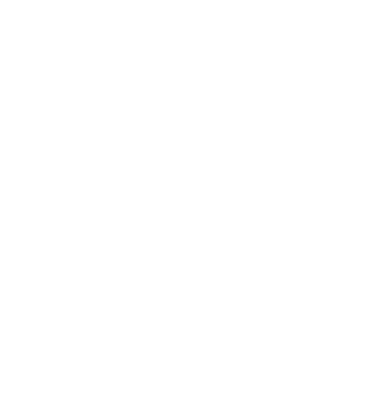
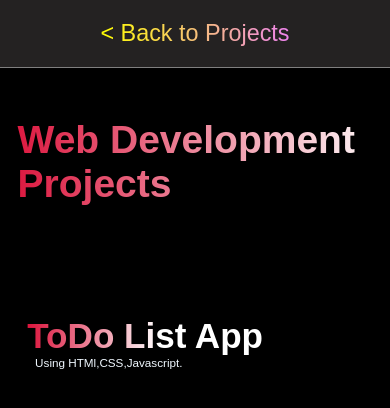
Before and after one commit to tnmyk/tanmaykachroo, a plain HTML site: page projects/webdev.html in a window 390 px wide. Drawn offline with Linux system fonts and the light colour scheme.

Commit message:
NEW project

```diff
--- a/projects/webdev.html
+++ b/projects/webdev.html
@@ -5,8 +5,21 @@
     <meta http-equiv="X-UA-Compatible" content="IE=edge">
     <meta name="viewport" content="width=device-width, initial-scale=1.0">
     <title>Web Development Projects</title>
+    <link rel="stylesheet" href="../styles.css">
 </head>
-<body>
+<body class="web-page">
+      <div onclick="location.href='../projects.html';" class="back-to-home">
+      <span>  < Back to Projects </span>
+      </div>
+    <h1>Web Development Projects</h1>
+    <div class="web-flex">
+      <div onclick="location.href='projects/webdev.html';" class="web-list-item">
+      <h4>ToDo List App</h4>
+      <p>Using HTMl,CSS,Javascript.</p>
+    </div>
 
-</body>
+    </div>
+
+    </div>
+  </body>
 </html>
--- a/styles.css
+++ b/styles.css
@@ -430,8 +430,45 @@ footer:hover{
   -webkit-text-fill-color: transparent;
   transition: 0.7s;
 }
-
-
+.web-page{
+  color: aliceblue;
+  background-color: black;
+  font-size: 3.5vh;
+  height: 100vh;
+}
+.web-page h1{
+  padding: 6vh 2.5vw 1vh 2.5vw;
+  background: linear-gradient(to right, crimson, white);
+  -webkit-background-clip: text;
+  -webkit-text-fill-color: transparent;
+}
+.web-flex{
+  display: flex;
+  flex-direction: column;
+  min-height: 60.5vh;
+}
+.web-list-item p{
+    transition: 0.7s;
+  font-size:1.1vw;
+}
+.web-list-item{
+    width: 68vw;
+    margin: 12vh 0vw 0vh 7vw;
+    cursor: pointer;
+}
+.web-list-item h4{
+  font-size: 3vw;
+   background: linear-gradient(to right, crimson, white,white);
+  -webkit-background-clip: text;
+  -webkit-text-fill-color: transparent;
+  transition: 0.7s;
+}
+.web-list-item:hover h4{
+  transform:translateX(18%);
+}
+.web-list-item:hover p{
+  transform:translateX(28%);
+}
 
 
 
@@ -556,5 +593,22 @@ footer:hover{
   }
   #arrow-img img {
   height: 7vh;
+  }
+  .web-page h1{
+    font-size: 10vw;
+    margin-left: 2vw;
+  }
+  .web-list-item h4{
+    font-size:9vw;
+  }
+  .web-list-item p{
+    font-size:3vw;
+    margin-left: 2vw;
+  }
+  .web-list-item:hover h4{
+    transform: translateX(22%);
+  }
+  .web-list-item:hover p{
+    transform: translateX(32%);
+  }
 }
-}
```
Also changed, not shown: projects.html (+1 -1 lines).
